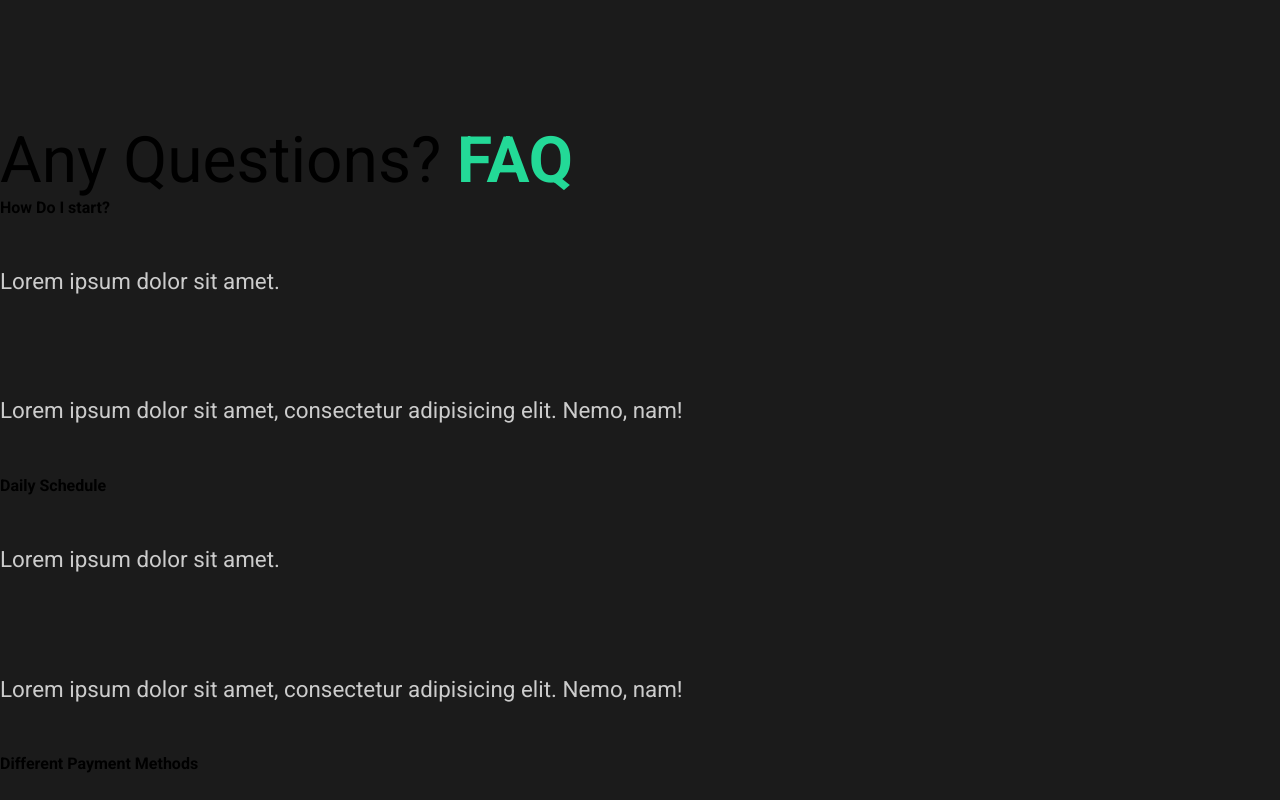
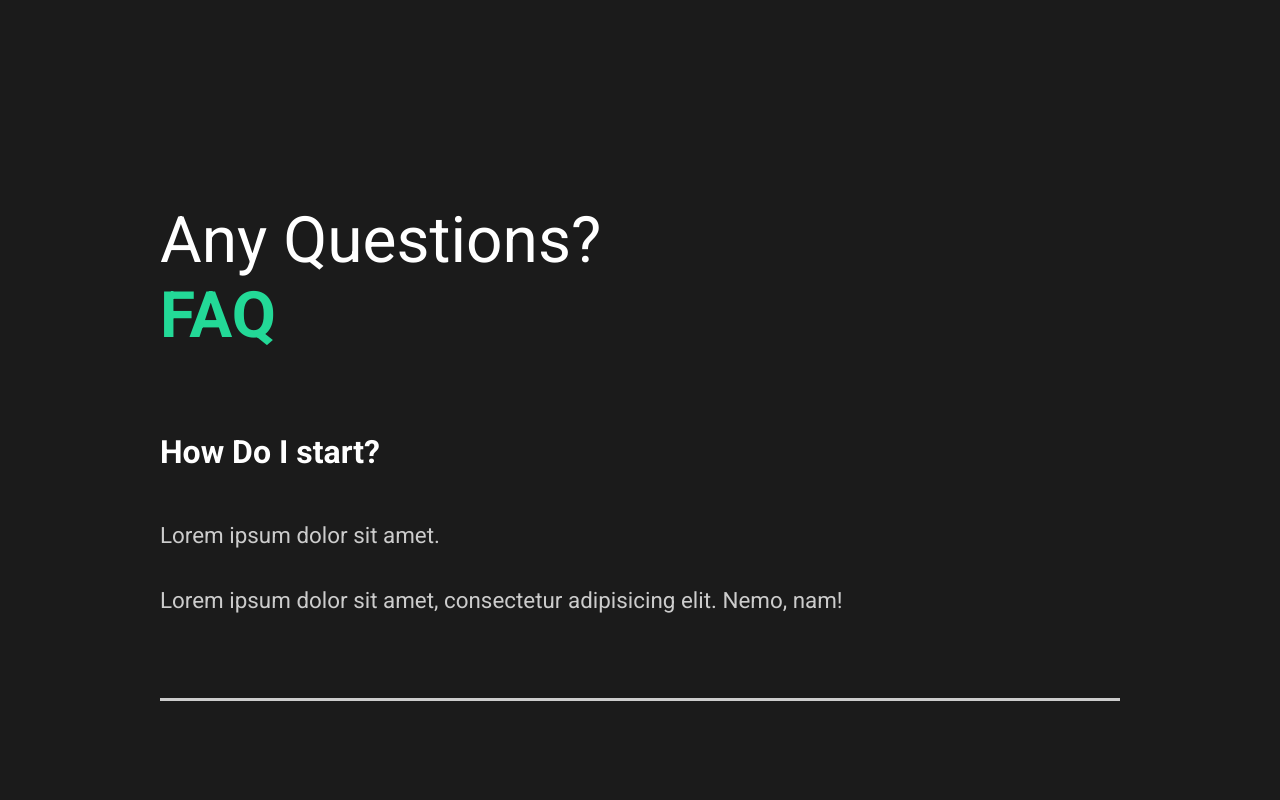
Before and after one commit to IbnDaanis/capture-project, a React (Create React App) app: page / in a window 1280 px wide. Shown: the part 1940-2740 px from the top of the page. Built offline with nearby package versions, Linux system fonts and the light colour scheme.

Commit message:
Styled Faq Section

```diff
--- a/src/components/FaqSection.js
+++ b/src/components/FaqSection.js
@@ -1,39 +1,83 @@
+import styled from 'styled-components'
+import { About } from '../styles'
+
+const Faq = styled(About)`
+  display: block;
+  span {
+    display: block;
+  }
+  h2 {
+    padding-bottom: 2rem;
+    font-weight: lighter;
+  }
+  .faq-line {
+    background: #ccc;
+    height: 0.2rem;
+    margin: 2rem 0;
+    width: 100%;
+  }
+  .question {
+    padding: 3rem 0;
+    cursor: pointer;
+  }
+  .answer {
+    padding: 2rem 0;
+    p {
+      padding: 1rem 0;
+    }
+  }
+`
+
 export const FaqSection = () => {
   return (
-    <div className="faq">
-      <h2>Any Questions? <span>FAQ</span></h2>
+    <Faq>
+      <h2>
+        Any Questions? <span>FAQ</span>
+      </h2>
       {/* Question 1 */}
-      <div className="question">
+      <div className='question'>
         <h4>How Do I start?</h4>
-        <div className="answer">
+        <div className='answer'>
           <p>Lorem ipsum dolor sit amet.</p>
-          <p>Lorem ipsum dolor sit amet, consectetur adipisicing elit. Nemo, nam!</p>
+          <p>
+            Lorem ipsum dolor sit amet, consectetur adipisicing elit. Nemo, nam!
+          </p>
         </div>
+        <div className='faq-line'></div>
       </div>
       {/* Question 2 */}
-      <div className="question">
+      <div className='question'>
         <h4>Daily Schedule</h4>
-        <div className="answer">
+        <div className='answer'>
           <p>Lorem ipsum dolor sit amet.</p>
-          <p>Lorem ipsum dolor sit amet, consectetur adipisicing elit. Nemo, nam!</p>
+          <p>
+            Lorem ipsum dolor sit amet, consectetur adipisicing elit. Nemo, nam!
+          </p>
         </div>
+        <div className='faq-line'></div>
       </div>
       {/* Question 3 */}
-      <div className="question">
+      <div className='question'>
         <h4>Different Payment Methods</h4>
-        <div className="answer">
+        <div className='answer'>
           <p>Lorem ipsum dolor sit amet.</p>
-          <p>Lorem ipsum dolor sit amet, consectetur adipisicing elit. Nemo, nam!</p>
+          <p>
+            Lorem ipsum dolor sit amet, consectetur adipisicing elit. Nemo, nam!
+          </p>
         </div>
+        <div className='faq-line'></div>
       </div>
       {/* Question 4 */}
-      <div className="question">
+      <div className='question'>
         <h4>What Products do you offer?</h4>
-        <div className="answer">
+        <div className='answer'>
           <p>Lorem ipsum dolor sit amet.</p>
-          <p>Lorem ipsum dolor sit amet, consectetur adipisicing elit. Nemo, nam!</p>
+          <p>
+            Lorem ipsum dolor sit amet, consectetur adipisicing elit. Nemo, nam!
+          </p>
         </div>
+        <div className='faq-line'></div>
       </div>
-    </div>
+    </Faq>
   )
 }
--- a/src/components/GlobalStyle.js
+++ b/src/components/GlobalStyle.js
@@ -33,6 +33,7 @@
     }
     h4{
       font-weight: bold;
+      font-size: 2rem;
     }
     span{
       font-weight: bold;
```
